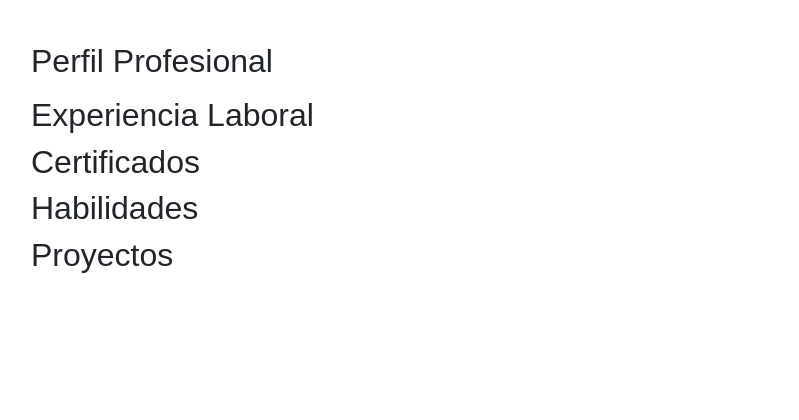
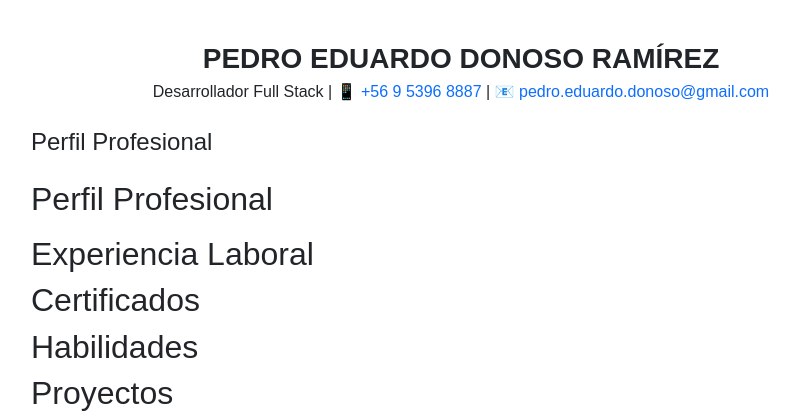
Before and after one commit to pedro-donoso/Portafolio, a Django app: page / in a window 1280 px wide. Shown: the part 58-478 px from the top of the page, without its empty margins (179-978 px from the left). Run offline with Django 5.2, Linux system fonts and the light colour scheme; data that the repository does not hold is empty.

Commit message:
agrego datos

```diff
--- a/core/templates/core/home.html
+++ b/core/templates/core/home.html
@@ -49,6 +49,28 @@
 
 
     <div class="content-container">
+
+        <section id="perfil" class="mb-4">
+
+            <!-- Bloque centrado con tu nombre y datos -->
+            <div class="text-center mb-4">
+                <h1 class="h3 fw-bold mb-1">PEDRO EDUARDO DONOSO RAMÍREZ</h1>
+                <p class="mb-0">
+                    Desarrollador Full Stack |
+                    <a href="https://wa.me/56953968887" target="_blank" class="text-decoration-none">
+                        📱 +56 9 5396 8887
+                    </a>
+                    |
+                    <a href="mailto:pedro.eduardo.donoso@gmail.com" class="text-decoration-none">
+                        📧 pedro.eduardo.donoso@gmail.com
+                    </a>
+                </p>
+            </div>
+
+            <h2 class="h4 mt-4">Perfil Profesional</h2>
+            <p>{{ perfil.resumen|linebreaks }}</p>
+        </section>
+
 
         <!-- PERFIL -->
         <section id="perfil">
```
